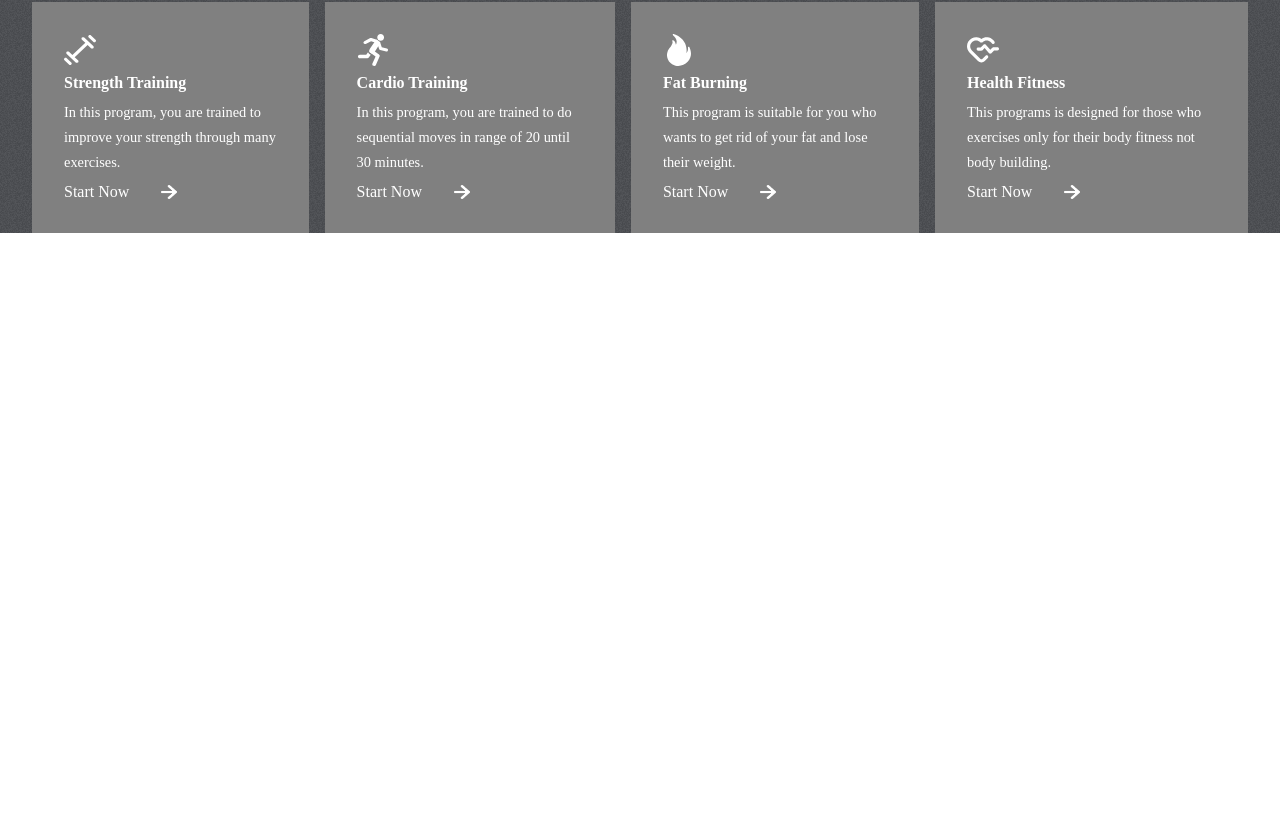
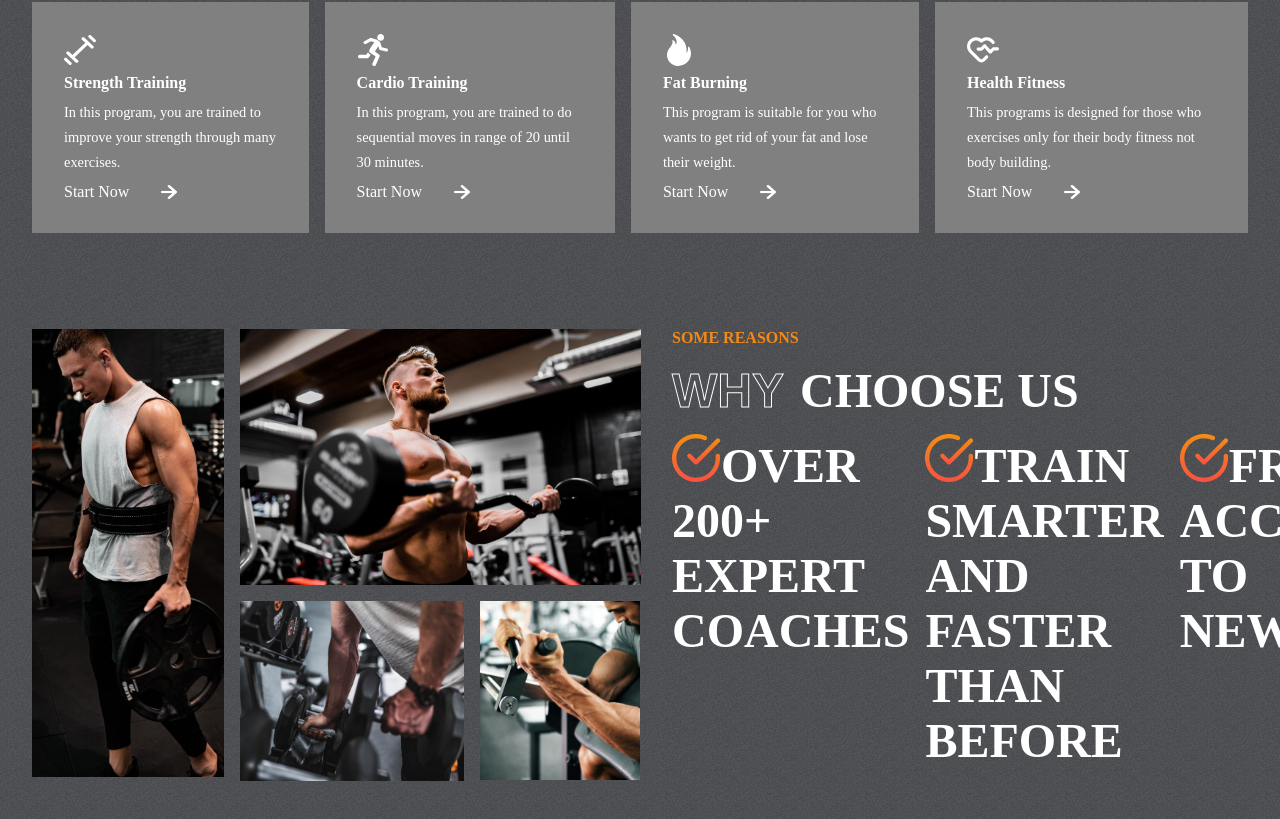
Before and after one commit to yasiramus/Gym-website, a React (Create React App) app: page / in a window 1280 px wide. Shown: the part 841-1660 px from the top of the page. Before the commit the page ends 1074 px from the top, so only its background shows below. Built offline with nearby package versions, Linux system fonts and the light colour scheme; a web font is replaced by a local one.

Commit message:
added the reasons section for why choose us

```diff
--- /dev/null
+++ b/src/Components/Reasons/Reasons.jsx
@@ -0,0 +1,87 @@
+import "./reasons.css";
+
+import image1 from "../../assets/image1.png";
+import image2 from "../../assets/image2.png";
+import image3 from "../../assets/image3.png";
+import image4 from "../../assets/image4.png";
+
+import tick from "../../assets/tick.png";
+import nike from "../../assets/nike.png";
+
+
+const Reasons = () => {
+
+    return (
+
+        <>
+
+            <div className="reasons" id="reasons">
+
+                <div className="left-r">
+
+                    <img src={image1} alt={image1} />
+
+                    <img src={image2} alt={image2} />
+
+                    <img src={image3} alt={image3} />
+
+                    <img src={image4} alt={image1} />
+
+                </div>
+
+                <div className="right-r">
+
+                    <span>some reasons</span>
+
+                    <div>
+
+                        <span className="stroke-text">why</span>
+
+                        <span>choose us</span>
+
+                    </div>
+
+                    <div className="details">
+
+                        <div>
+
+                            <img src={tick} alt={tick} />
+
+                            <span>OVER 200+ EXPERT COACHES</span>
+
+                        </div>
+
+                        <div>
+
+                            <img src={tick} alt={tick} />
+
+                            <span>TRAIN SMARTER AND FASTER THAN BEFORE</span>
+
+                        </div>
+
+                        <div>
+
+                            <img src={tick} alt={tick} />
+
+                            <span>FREE ACCESS TO NEWBIES</span>
+
+                        </div>
+
+                        <div>
+
+                            <img src={tick} alt={tick} />
+
+                            <span>RELIABLE PARTNERS</span>
+
+                        </div>
+
+                    </div>
+                </div>
+
+            </div>
+        </>
+
+    );
+}
+
+export default Reasons;
--- /dev/null
+++ b/src/Components/Reasons/reasons.css
@@ -0,0 +1,82 @@
+.reasons {
+
+    padding: 0 2rem;
+    display: flex;
+    gap: 2rem;
+
+}
+
+.left-r {
+
+    flex: 1 1;
+    display: grid;
+    grid-template-columns: repeat(3, 1fr);
+    gap: 1rem;
+    grid-auto-rows: 1fr;
+}
+
+.left-r img {
+
+    object-fit: cover;
+
+}
+
+.left-r>:nth-child(1) {
+
+    width: 12rem;
+    grid-row: 1/3;
+    height: 28rem;
+
+}
+
+.left-r>:nth-child(2) {
+
+    width: auto;
+    height: 16rem;
+    grid-column: 2/4;
+
+}
+
+.left-r>:nth-child(3) {
+
+    width: 14rem;
+    grid-column: 2/3;
+    grid-row: 2;
+
+}
+
+.left-r>:nth-child(4) {
+
+    width: 10rem;
+    height: 11.2rem;
+    grid-row: 2;
+    grid-column: 3/4;
+
+}
+
+.right-r {
+
+    flex: 1 1;
+    text-transform: uppercase;
+    display: flex;
+    flex-direction: column;
+    gap: 1rem;
+
+}
+
+.right-r > span {
+
+    font-weight: bold;
+    color: var(--orange);
+
+}
+
+.right-r>div {
+
+    color: #fff;
+    font-size: 3rem;
+    font-weight: bold;
+    gap: 1rem;
+    display: flex;
+
+}
--- a/src/Pages/Home.jsx
+++ b/src/Pages/Home.jsx
@@ -1,6 +1,8 @@
 import Header from "../Components/Header/Header";
 
 import Programs from "../Components/Programs/Programs";
+
+import Reasons from "../Components/Reasons/Reasons";
 
 const Home = () => {
 
@@ -10,7 +12,9 @@
 
             <Header />
 
-            <Programs/>
+            <Programs />
+
+            <Reasons/>
         </>
 
     )
```
